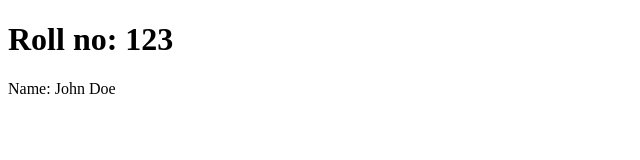
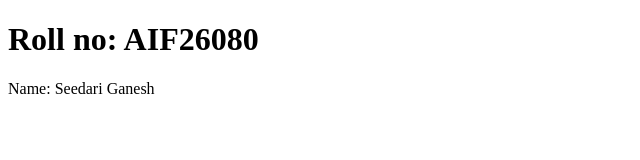
Before and after one commit to ganeshseedari/student-details, a plain HTML site: page index.html in a window 1280 px wide. Shown: the whole page, without its empty margins (0-640 px from the left). Drawn offline with Linux system fonts and the light colour scheme.

Commit message:
Changed name and roll number

```diff
--- a/index.html
+++ b/index.html
@@ -5,8 +5,8 @@
 </head>
 <body>
 
-<h1>Roll no: 123</h1>
-<p>Name: John Doe</p>
+<h1>Roll no: AIF26080</h1>
+<p>Name: Seedari Ganesh</p>
 
 </body>
 </html>
```
